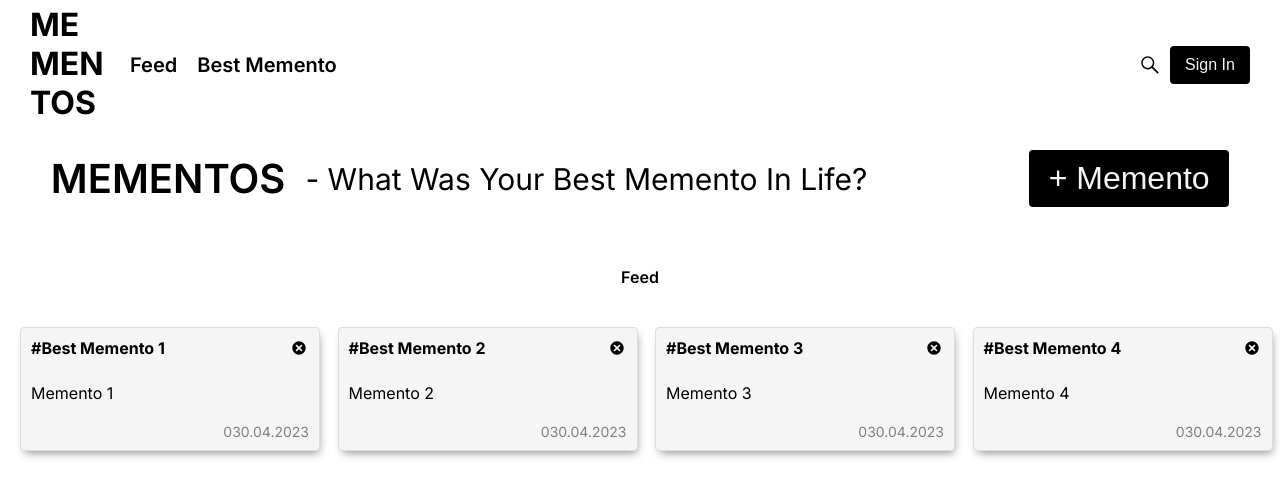
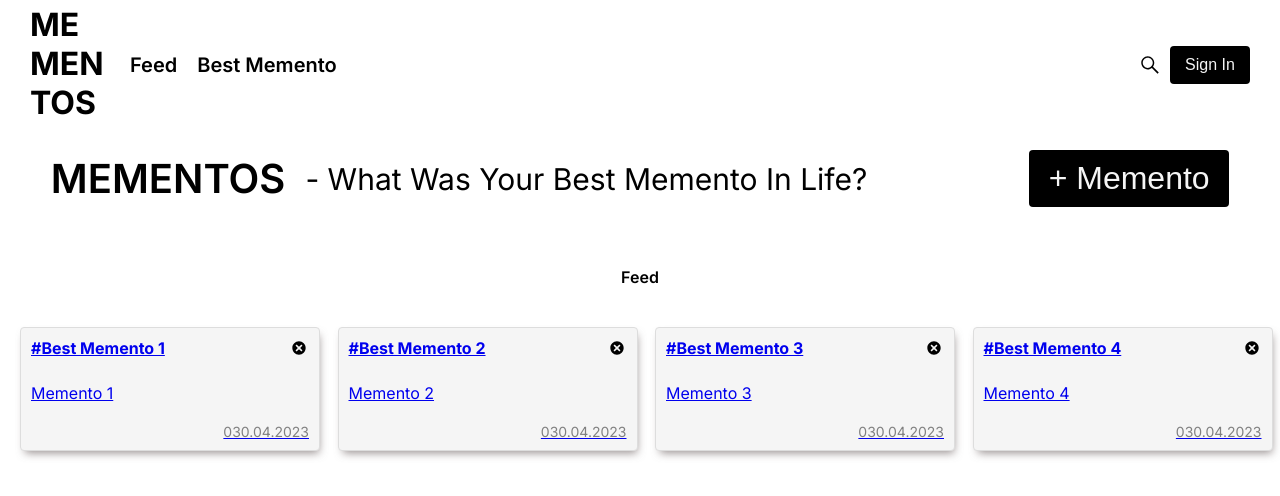
Before and after one commit to hanbitk/Mementos, a React (Create React App) app: page /feeds in a window 1280 px wide. Shown: the top 496 px of the page. Built offline with nearby package versions, Linux system fonts and the light colour scheme.

Commit message:
feat : delete memento feed.jsx

```diff
--- a/src/components/Feed/Feed.jsx
+++ b/src/components/Feed/Feed.jsx
@@ -1,5 +1,6 @@
 import React from "react";
 import {
+  StFeedContainer,
   StFeed,
   StFeedDate,
   StFeedDescription,
@@ -7,30 +8,58 @@ import {
   StDeleteButton,
 } from "../../styles/Feed.styles";
 import { TiDelete } from "react-icons/ti";
+import { useSelector, useDispatch } from "react-redux";
+import { deleteTodo } from "../../redux/modules/todos";
+import Masonry from "react-masonry-css";
+import { Link } from "react-router-dom";
 
-
-function Feed({ todo }) {
+function Feed() {
   const date = new Date();
   let day = date.getDate();
   let month = date.getMonth() + 1;
   let year = date.getFullYear();
   let currentDate = `0${day}.0${month}.${year}`;
 
-  const deleteHandler = () => {
-    alert("Delete Button!");
+  const todos = useSelector((state) => state.todos);
+  const dispatch = useDispatch();
+
+  const deleteHandler = (id) => {
+    dispatch(deleteTodo(id));
+  };
+
+  const breakpoints = {
+    default: 4,
+    1100: 2,
+    700: 1,
   };
 
   return (
-    <StFeed>
-      <div style={{ display: "flex", justifyContent: "space-between" }}>
+    <StFeedContainer>
+      <Masonry
+        breakpointCols={breakpoints}
+        className="my-masonry-grid"
+        columnClassName="my-masonry-grid_column"
+      >
+        {todos.map((todo) => {
+          return (
+            <Link to={`/feeds/${todo.id}`}>
+              <StFeed key={todo.id}>
+                <div
+                  style={{ display: "flex", justifyContent: "space-between" }}
+                >
                   <StFeedtitle>{todo.title}</StFeedtitle>
-        <StDeleteButton onClick={deleteHandler} >
+                  <StDeleteButton onClick={() => deleteHandler(todo.id)}>
                     <TiDelete />
                   </StDeleteButton>
                 </div>
                 <StFeedDescription>{todo.description}</StFeedDescription>
                 <StFeedDate>{currentDate}</StFeedDate>
               </StFeed>
+            </Link>
+          );
+        })}
+      </Masonry>
+    </StFeedContainer>
   );
 }
 
--- a/src/pages/FeedDetail.jsx
+++ b/src/pages/FeedDetail.jsx
@@ -1,15 +1,17 @@
 import React from "react";
 import { useParams } from "react-router-dom";
-import { datas } from "../shared/datas";
+import { useSelector } from "react-redux";
 
 function FeedDetail() {
+  const todos = useSelector((state) => state.todos);
   const params = useParams();
+  const foundTodo = todos.find((todo) => todo.id === params.id);
 
-  const foundData = datas.find((data) => data.id === parseInt(params.id));
-
-  return <div>
-    <p>{foundData.description}</p>
-  </div>;
+  return (
+    <div>
+      <p>{foundTodo.title}</p>
+    </div>
+  );
 }
 
 export default FeedDetail;
--- a/src/pages/Feeds.jsx
+++ b/src/pages/Feeds.jsx
@@ -1,23 +1,14 @@
 import React from "react";
-import { Link, useNavigate } from "react-router-dom";
-import { datas } from "../shared/datas";
+import { useNavigate } from "react-router-dom";
 import { useSelector } from "react-redux";
 import { StContainer } from "../styles/Container.styles";
 import AddSection from "../components/AddSection/AddSection";
 import Feed from "../components/Feed/Feed";
-import { StFeedContainer } from "../styles/Feed.styles";
-import Masonry from "react-masonry-css";
 
 function Feeds() {
   const navigate = useNavigate();
 
   const todos = useSelector((state) => state.todos);
-
-  const breakpoints = {
-    default: 4,
-    1100: 2,
-    700: 1,
-  };
 
   return (
     <div>
@@ -62,23 +53,8 @@ function Feeds() {
       >
         Feed
       </StContainer>
-      <StFeedContainer>
-        <Masonry
-          breakpointCols={breakpoints}
-          className="my-masonry-grid"
-          columnClassName="my-masonry-grid_column"
-        >
-          {todos.map((todo) => {
-            return (
-              <div key={todo.id}>
-                {/* <Link to={`/feeds/${todo.id}`}> */}
-                  <Feed todo={todo} />
-                {/* </Link> */}
-              </div>
-            );
-          })}
-        </Masonry>
-      </StFeedContainer>
+
+      <Feed />
     </div>
   );
 }
--- a/src/redux/modules/todos.js
+++ b/src/redux/modules/todos.js
@@ -29,11 +29,15 @@ const todosSlice = createSlice({
   initialState,
   reducers: {
     addTodo: (state, action) => {
-      console.log(action)
+      console.log(action);
       return [...state, action.payload];
+    },
+    deleteTodo: (state, action) => {
+      const newTodos = state.filter((todo) => todo.id !== action.payload);
+      return newTodos;
     },
   },
 });
 
 export default todosSlice.reducer;
-export const { addTodo } = todosSlice.actions;
+export const { addTodo, deleteTodo } = todosSlice.actions;
```
Lines whose indentation alone changed are shown as unchanged.
